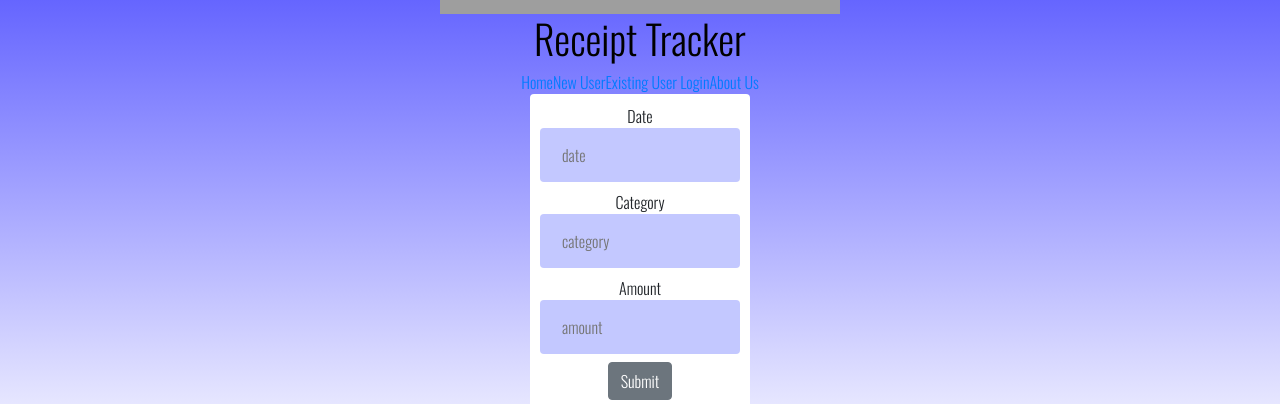
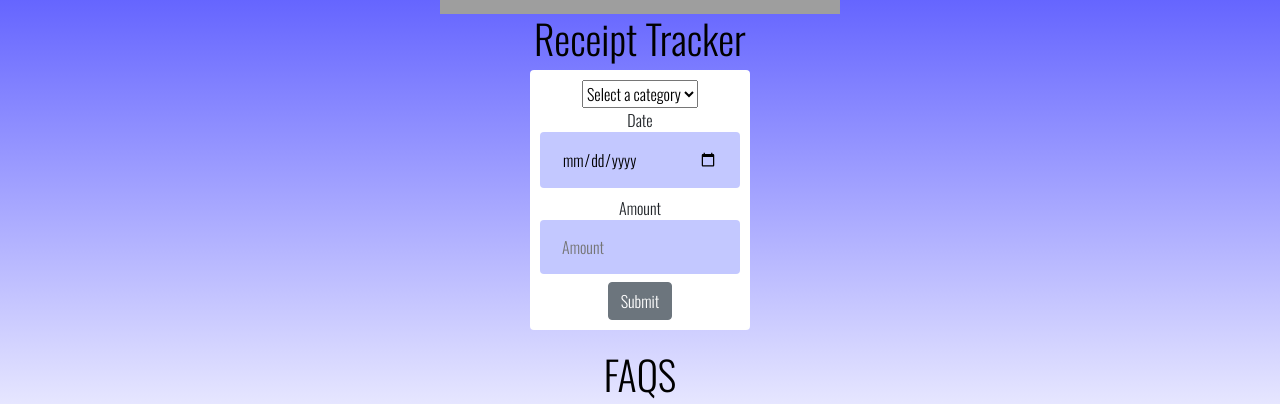
Before and after one commit to lambda-webpt-rta/bw_rta_frontend, a React (Create React App) app: page /upload in a window 1280 px wide. Shown: the part 318-722 px from the top of the page. Built offline with nearby package versions, Linux system fonts and the light colour scheme; grey boxes are pictures that could not be loaded.

Commit message:
Added categories to upload form, removed Nav links, updated axios links

```diff
--- a/src/Components/LoginForm.js
+++ b/src/Components/LoginForm.js
@@ -49,7 +49,7 @@ const FormikLoginForm=withFormik( {
 
     } ),
     handleSubmit( values, {resetForm, setSubmitting, setStatus, submitForm}, props ) {
-        axios.post( "https://reqres.in/api/login", values )
+        axios.post( "https://lambda-webpt-rta-api.herokuapp.com/api/auth/login", values )
 
             .then( ( res ) => {
                 const userInfo=res.data.user.token||res.data.token;
--- a/src/Components/Navbar.js
+++ b/src/Components/Navbar.js
@@ -9,10 +9,10 @@ const NavBar=() => {
    return (
       <div>
          <h1>Receipt Tracker</h1>
-            <Link to="/">Home</Link>
+            {/* <Link to="/">Home</Link>
             <Link to="/signup">New User</Link>
             <Link to="/">Existing User Login</Link>
-            <Link to="/upload">About Us</Link>
+            <Link to="/upload">About Us</Link> */}
       </div>
 
 
--- a/src/Components/SignUpForm.js
+++ b/src/Components/SignUpForm.js
@@ -61,9 +61,9 @@ const FormikSignupForm=withFormik( {
     if( emails&&emails.includes( `${values.email}` ) ) {
       setErrors( {email: "That email is already taken"} );
     } else {
-      axios.post( "https://reqres.in/api/register", values )
+      axios.post( "https://lambda-webpt-rta-api.herokuapp.com/api/auth/register", values )
         .then( res => {
-          console.log( res, ",`${res.data}`", `${res.data}` ); // Data was created successfully and logs to console
+          console.log( res, ",`${res.data}`", `${res.data}` );
            localStorage.setItem("token",res.data.user.token||res.data.token);
           resetForm();
           setSubmitting( false );
@@ -72,7 +72,7 @@ const FormikSignupForm=withFormik( {
 
         } )
         .catch( err => {
-          console.error( err ); // There was an error creating the data and logs to console
+          console.error( err );
           setSubmitting( false );
         } );
     }
--- a/src/Components/UploadForm.js
+++ b/src/Components/UploadForm.js
@@ -1,73 +1,3 @@
-// import React, {useState} from "react";
-// import { withFormik, Form, Field } from 'Formik';
-// import * as Yup from 'yup';
-// import axios from 'axios';
-// import { Button } from 'reactstrap';
-
-
-// export const UploadForm=( props ) => {
-
-//     const initialUser={email: '', password: '', username: '', }
-//     const [newUser, setNewUser]=useState( initialUser );
-
-//     const handleChange=( event ) => {
-//         setNewUser( {...newUser, [event.target.name]: event.target.value} );
-//     }
-//     const registerUser=( event ) => {
-//         event.preventDefault();
-//         console.log( newUser, props );
-
-//     }
-
-
-
-//     return (
-//         <Form onSubmit={registerUser}>
-//             <label>Email
-//             <Field type="text" name="email" placeholder="email"  value={newUser.email} />
-//             </label>
-//             <label>Password
-//             <Field type="text" name="password" placeholder="password"  value={newUser.password} />
-//             </label>
-//             <label>UserName
-//             <Field type="text" name="username" placeholder="username" value={newUser.username} />
-//             </label>
-//             <Button type="submit">Submit</Button>
-
-//         </Form>
-//     )
-// };
-
-// export default withFormik({
-//     mapPropsToValues: (props) => {
-//       return {
-//         email: props.email || '',
-//         password: props.password || '',
-//         username: props.username || '',
-//       }
-//     },
-
-//     validationSchema: Yup.object().shape({
-//         username: Yup.string()
-//           .required("NAME is required"),
-//           email: Yup.string()
-//           .required("EMAIL is required"),
-//         password: Yup.string()
-//           .min(6, "Password must be 6 characters or longer")
-//           .required("Password is required")
-//       }),
-
-//       handleSubmit: (values, { setStatus }) => {
-//         axios.post('https://lambda-webpt-rta-api.herokuapp.com/', values)
-//           .then((res) => {
-//             setStatus(res.data)
-//           })
-//           .catch((err) => {
-//             console.log('Error:', err)
-//           })
-//       }
-//     })(UploadForm)
-
 import React, {useState, useEffect} from "react";
 import {withFormik, Form, Field} from 'formik';
 import * as Yup from 'yup';
@@ -85,19 +15,32 @@ const UploadForm=( {values, errors, touched, isSubmitting, status, }, props ) =>
 
   return (
     <Form >
-
+            <select
+        name="email"
+        value={values.color}
+      >
+        <option value="" label="Select a category" />
+        <option value="Food and Dining" label="Food and Dining" />
+        <option value="Transportation" label="Transportation" />
+        <option value="Household" label="Household" />
+        <option value="Personal Care" label="Personal Care" />
+        <option value="Travel" label="Travel" />
+        <option value="Fitness" label="Fitness" />
+        <option value="Entertainment" label="Entertainment" />
+        <option value="Education" label="Education" />
+        <option value="Pets" label="Pets" />
+        <option value="Clothes" label="Clothes" />
+        <option value="Gifts" label="Gifts" />
+        <option value="Other/Misc" label="Other/Misc" />
+      </select>
 
       <Label>Date
         <div>{touched.username&&errors.username&&<p>{errors.username}</p>}
-          <Field type="username" name="username" placeholder="date" /></div>
+          <Field type="date" name="username" placeholder="Date" /></div>
       </Label>
-      <label>Category
-        <div>{touched.email&&errors.email&&<p>{errors.email}</p>}
-          <Field type="email" name="email" placeholder="category" /></div>
-      </label>
       <label>Amount
         <div>{touched.password&&errors.password&&<p>{errors.password}</p>}
-          <Field type="password" name="password" placeholder="amount" /></div>
+          <Field type="number" name="password" placeholder="Amount" /></div>
       </label>
 
       <div><Button type="submit" disabled={isSubmitting} >Submit</Button></div>
```
